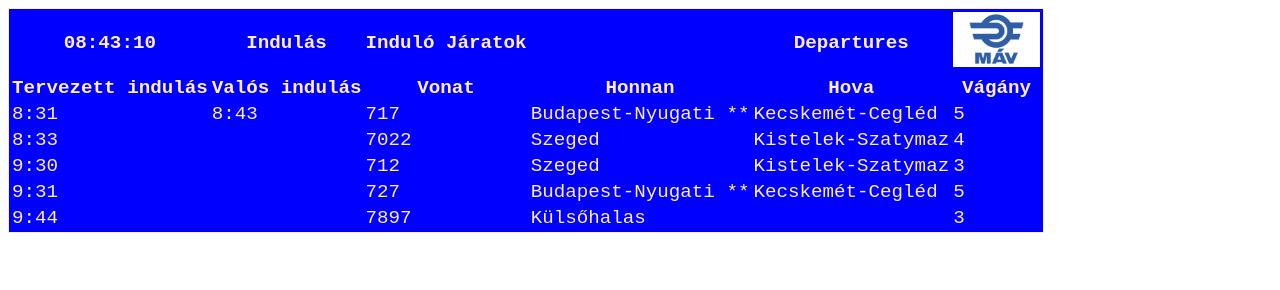
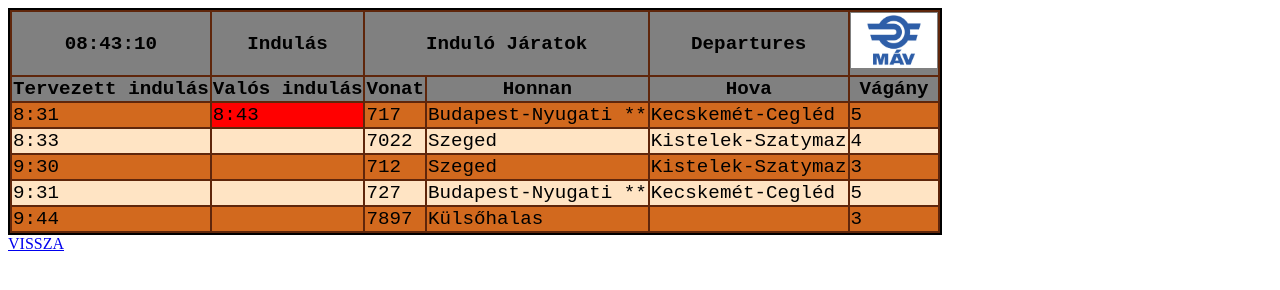
Before and after one commit to czombosnoel/2025_01_30_MAV_utastajekoztato, a plain HTML site: page indulo_vonatok.html in a window 1280 px wide. Drawn offline with Linux system fonts and the light colour scheme.

Commit message:
linkek a tablazathoz

```diff
--- a/indulo_vonatok.html
+++ b/indulo_vonatok.html
@@ -13,8 +13,7 @@
             <tr>
                 <th>08:43:10</th>
                 <th>Indulás</th>
-                <th>Induló Járatok</th>
-                <th></th>
+                <th colspan="2">Induló Járatok</th>
                 <th>Departures</th>
                 <th><img src="mav.jpg" alt="MÁV-logó" title="MÁV-logó" height="55px"></th>
             </tr>
@@ -32,7 +31,7 @@
         <tbody>
             <tr>
                 <td>8:31</td>
-                <td>8:43</td>
+                <td id="keso_indulo_vonat">8:43</td>
                 <td>717</td>
                 <td>Budapest-Nyugati **</td>
                 <td>Kecskemét-Cegléd</td>
@@ -72,5 +71,6 @@
             </tr>
         </tbody>
     </table>
+    <a href="index.html">VISSZA</a>
 </body>
 </html>
--- a/indulojaratok.css
+++ b/indulojaratok.css
@@ -1,7 +1,19 @@
 table {
-    border: 1px solid;
-    background-color: blue;
-    color:blanchedalmond; /* betűszín */
+    border: 2px solid;
+    background-color: rgb(95, 38, 11);
+    color: black; /* betűszín */
     font-family:'Courier New'; /* betűtipus */
     font-size:larger; /*betűméret */
 }
+#keso_indulo_vonat {
+    background-color: red;
+}
+tbody {
+    background-color: chocolate;
+}
+tbody tr:nth-child(even) {
+    background-color: bisque;
+}
+th {
+    background-color: gray;
+}
```
